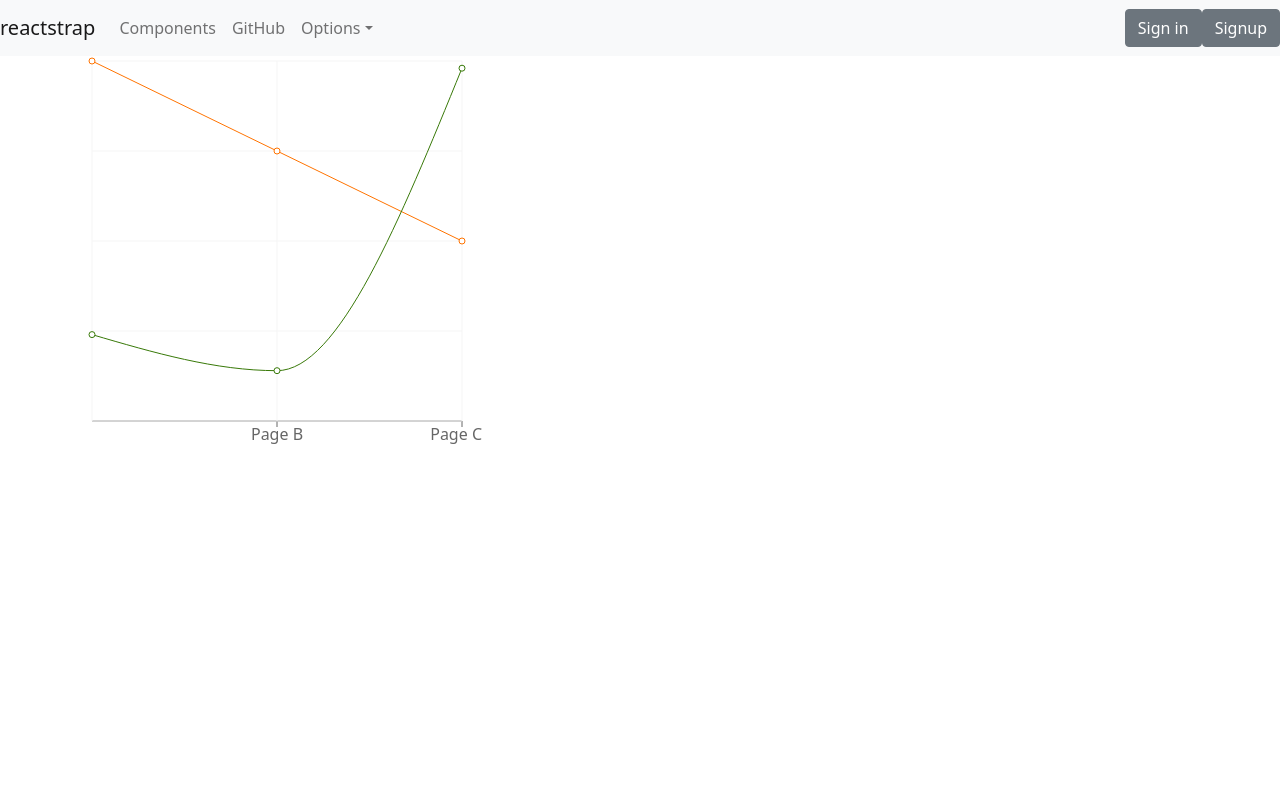
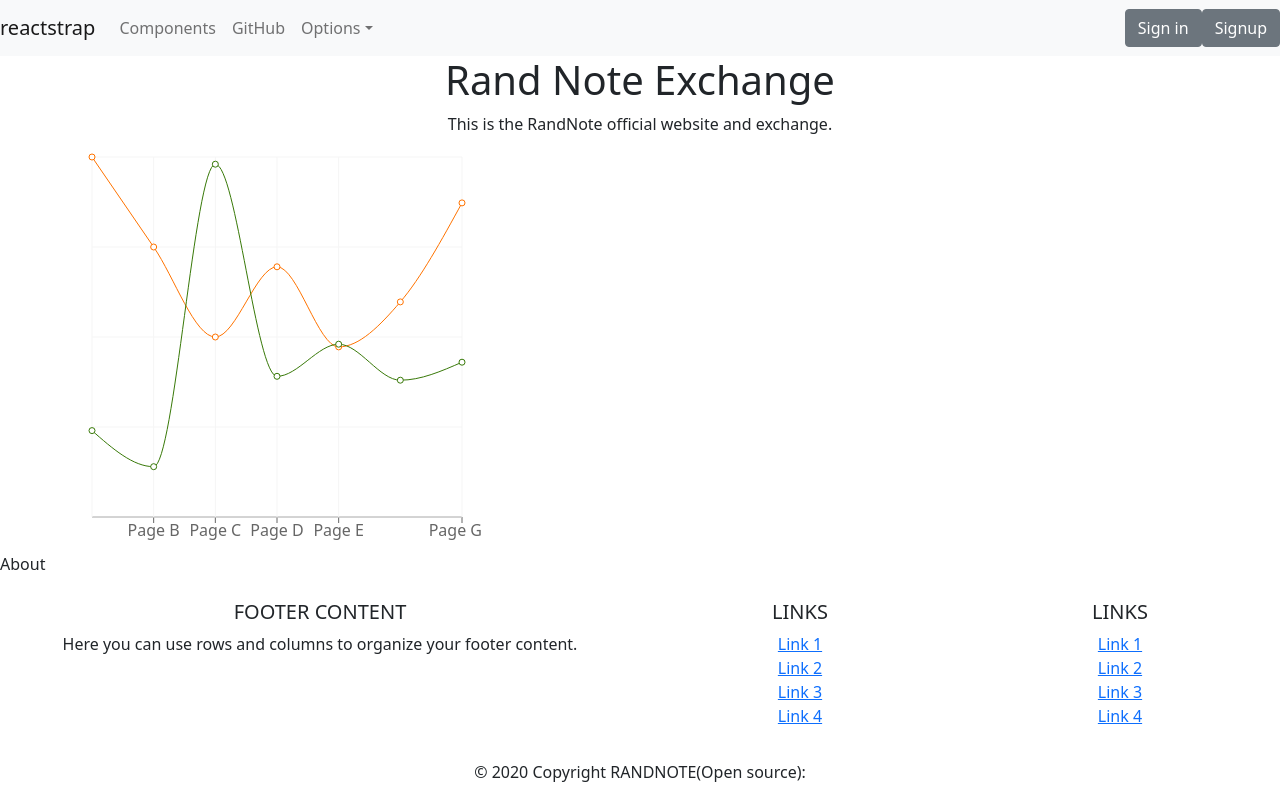
Before and after one commit to randnote/randnote-exchange, a Next.js app: page / in a window 1280 px wide. Built offline with nearby package versions, Linux system fonts and the light colour scheme.

Commit message:
added signup page

```diff
--- a/pages/components/Footer.tsx
+++ b/pages/components/Footer.tsx
@@ -1,6 +1,7 @@
 import type { NextPage } from "next";
 
-const Footer = () => {
+const MainFooter = () => {
+    return (
 	<footer className="page-footer font-small blue pt-4">
 		<div className="container-fluid text-center text-md-left">
 			<div className="row">
@@ -49,9 +50,10 @@ const Footer = () => {
 			</div>
 		</div>
 		<div className="footer-copyright text-center py-3">
-			© 2020 Copyright:
+			© 2020 Copyright RANDNOTE(Open source):
 		</div>
-	</footer>;
+	</footer>
+    )
 };
 
-export default Footer;
+export default MainFooter;
--- a/pages/components/chart.tsx
+++ b/pages/components/chart.tsx
@@ -55,37 +55,32 @@ const data = [
 	},
 ];
 
-export default class Example extends PureComponent {
-	static demoUrl = "https://codesandbox.io/s/simple-line-chart-kec3v";
+export default class Chart extends PureComponent {
 
 	render() {
 		return (
-			<ResponsiveContainer width="100%" height="100%">
-				<LineChart
-					width={500}
-					height={300}
+			<LineChart
+					width={400}
+					height={400}
 					data={data}
-					margin={{
-						top: 5,
-						right: 30,
-						left: 20,
-						bottom: 5,
-					}}
+					margin={{ top: 5, right: 20, left: 10, bottom: 5 }}
 				>
-					<CartesianGrid strokeDasharray="3 3" />
 					<XAxis dataKey="name" />
-					<YAxis />
 					<Tooltip />
-					<Legend />
+					<CartesianGrid stroke="#f5f5f5" />
+					<Line
+						type="monotone"
+						dataKey="uv"
+						stroke="#ff7300"
+						yAxisId={0}
+					/>
 					<Line
 						type="monotone"
 						dataKey="pv"
-						stroke="#8884d8"
-						activeDot={{ r: 8 }}
+						stroke="#387908"
+						yAxisId={1}
 					/>
-					<Line type="monotone" dataKey="uv" stroke="#82ca9d" />
 				</LineChart>
-			</ResponsiveContainer>
 		);
 	}
 }
--- a/pages/index.tsx
+++ b/pages/index.tsx
@@ -4,69 +4,42 @@ import Image from "next/image";
 import styles from "../styles/Home.module.css";
 
 import MainNavbar from "./components/Navbar";
-import { Container, Button } from "reactstrap";
-import Example from "./components/chart";
+import MainFooter from "./components/Footer";
+import { Container, Button, Row } from "reactstrap";
+import Chart from "./components/chart";
 
-import {
-	LineChart,
-	Line,
-	XAxis,
-	YAxis,
-	CartesianGrid,
-	Tooltip,
-	Legend,
-	ResponsiveContainer,
-} from "recharts";
+// Main section
+const MainComponent = () =>{
+  return (
+    <Container className="text-center">
+        <Row>
+          <h1>Rand Note Exchange</h1>
+          <p>This is the RandNote official website and exchange.</p>
 
-const data = [
-	{
-		name: "Page A",
-		uv: 4000,
-		pv: 2400,
-		amt: 2400,
-	},
-	{
-		name: "Page B",
-		uv: 3000,
-		pv: 1398,
-		amt: 2210,
-	},
-	{
-		name: "Page C",
-		uv: 2000,
-		pv: 9800,
-		amt: 2290,
-	},
-];
+        </Row>
 
+			<Chart></Chart>
+			</Container>
+  )
+}
+
+// About section
+const AboutComponent = () =>{
+  return (
+    <div>
+      About
+    </div>
+  )
+}
+
+// Page
 const Home: NextPage = () => {
 	return (
 		<div>
 			<MainNavbar></MainNavbar>
-			<Container>
-				<LineChart
-					width={400}
-					height={400}
-					data={data}
-					margin={{ top: 5, right: 20, left: 10, bottom: 5 }}
-				>
-					<XAxis dataKey="name" />
-					<Tooltip />
-					<CartesianGrid stroke="#f5f5f5" />
-					<Line
-						type="monotone"
-						dataKey="uv"
-						stroke="#ff7300"
-						yAxisId={0}
-					/>
-					<Line
-						type="monotone"
-						dataKey="pv"
-						stroke="#387908"
-						yAxisId={1}
-					/>
-				</LineChart>
-			</Container>
+			<MainComponent></MainComponent>
+      <AboutComponent></AboutComponent>
+      <MainFooter></MainFooter>
 		</div>
 	);
 };
```
Also changed, not shown: pages/signup.tsx (added, +13 -0 lines).
